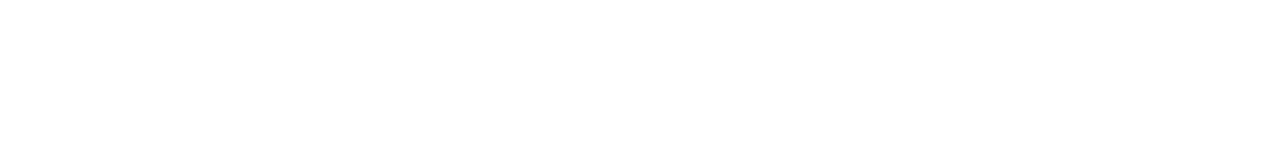
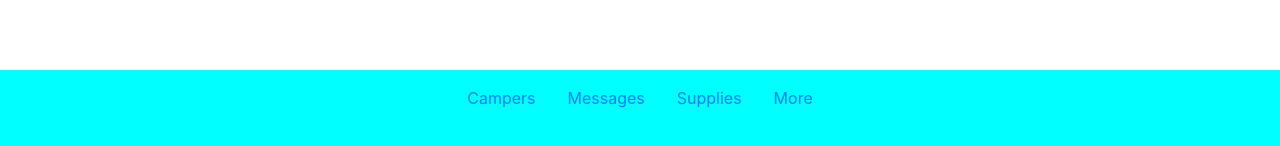
Before and after one commit to justinwilliamsrva/SummerCampApp, a React (Create React App) app in the folder client/: page / in a window 1280 px wide. Shown: the part 650-796 px from the top of the page. Built offline with nearby package versions, Linux system fonts and the light colour scheme; no server answers.

Commit message:
created a footer

```diff
--- /dev/null
+++ b/client/src/Components/Global/Footer.css
@@ -0,0 +1,10 @@
+#footer {
+    position: fixed;
+    left: 0;
+    bottom: 0;
+    width: 100%;
+    height:10vh;
+    background-color: aqua;
+    color: white;
+    text-align: center;
+ }
--- /dev/null
+++ b/client/src/Components/Global/Footer.js
@@ -0,0 +1,26 @@
+import React from "react";
+import { Link, withRouter } from "react-router-dom";
+import "./Footer.css";
+
+const Footer = ({ history }) => {
+    return (
+        <footer id="footer" className="d-flex justify-content-center">
+            <ul className="nav nav-tabs">
+                <li className="nav-item px-3 pt-3 pb-3">
+                    <Link to="/campers">Campers</Link>
+                </li>
+                <li className="nav-item px-3 pt-3 pb-3">
+                    <Link to="/">Messages</Link>
+                </li>
+                <li className="nav-item px-3 pt-3 pb-3">
+                    <Link to="/equiptment">Supplies</Link>
+                </li>
+                <li className="nav-item px-3 pt-3 pb-3">
+                    <Link to="/more">More</Link>
+                </li>
+            </ul>
+        </footer>
+    );
+};
+
+export default withRouter(Footer);
--- a/client/src/Components/Messages/App.js
+++ b/client/src/Components/Messages/App.js
@@ -4,6 +4,7 @@
 import { Link } from "react-router-dom";
 import { getUser, getToken } from "../../helpers";
 import "./App.css";
+import Footer from "../Global/Footer"
 export default function App() {
     const [posts, setPosts] = useState([]);
 
@@ -86,6 +87,8 @@
                     </div>
                 </div>
             ))}
+             <Footer />
         </div>
+
     );
 }
--- a/client/src/Components/Messages/UpdatePost.js
+++ b/client/src/Components/Messages/UpdatePost.js
@@ -2,6 +2,8 @@
 import axios from "axios";
 import Nav from "../../Nav";
 import { getUser, getToken } from "../../helpers";
+import { useHistory } from "react-router-dom";
+
 
 export default function UpdatePost(props) {
     const [state, setState] = useState({
@@ -26,7 +28,7 @@
         // console.log('name', name, 'event', event.target.value);
         setState({ ...state, [name]: event.target.value });
     };
-
+    let history = useHistory();
     const handleSubmit = (event) => {
         event.preventDefault();
         // console.table({ title, content, user });
@@ -43,6 +45,7 @@
                 setState({ ...state, title, content, user, slug });
                 // show sucess alert
                 alert(`Post titled ${title} is updated`);
+                history.push("/");
             })
             .catch((error) => {
                 console.log(process.env.REACT_APP_API);
--- a/client/src/Nav.js
+++ b/client/src/Nav.js
@@ -35,4 +35,5 @@
     )
 }
 
+
 export default withRouter(Nav);
```
